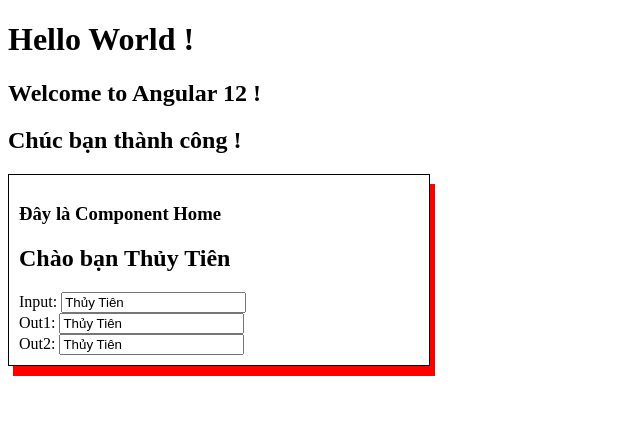
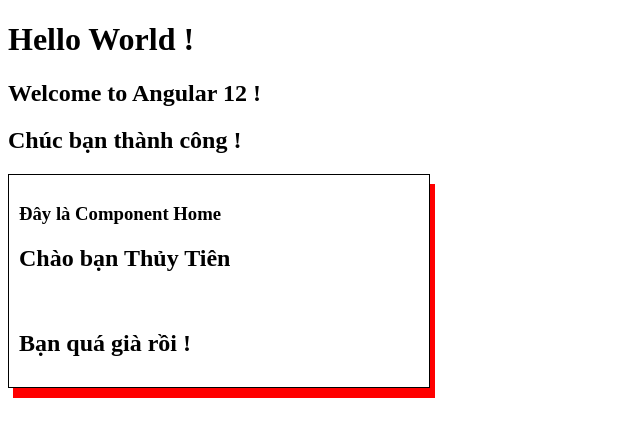
Before and after one commit to hakagashi1/Angular12, an Angular app: page / in a window 1280 px wide. Shown: the top 436 px of the page, without its empty margins (0-640 px from the left). Built offline with nearby package versions, Linux system fonts and the light colour scheme.

Commit message:
Update home

```diff
--- a/src/app/home/home.component.html
+++ b/src/app/home/home.component.html
@@ -1,16 +1,9 @@
 <div class="test">
     <h3>Đây là Component Home</h3>
     <h2>Chào bạn {{ name }}</h2>
-
-    <label for="inp">Input: </label>
-    <input id="inp" value="{{ name }}" />
     <br />
 
-    <label for="out1">Out1: </label>
-    <input id="out1" [value]="name" title="Đây là {{ name }}" />
-    <br />
+    <h2 *ngIf="age > 18">Bạn quá già rồi !</h2>
+    <h2 *ngIf="age <= 18">Bạn còn trẻ lắm !</h2>
 
-    <label for="out2">Out2: </label>
-    <input id="out2" [value]="name" [title]="'Đây là ' + name" />
-    <br />
 </div>
--- a/src/app/home/home.component.ts
+++ b/src/app/home/home.component.ts
@@ -8,6 +8,7 @@
 export class HomeComponent implements OnInit {
 
   public name = 'Thủy Tiên';
+  public age = 21;
 
   constructor() { }
 
```
